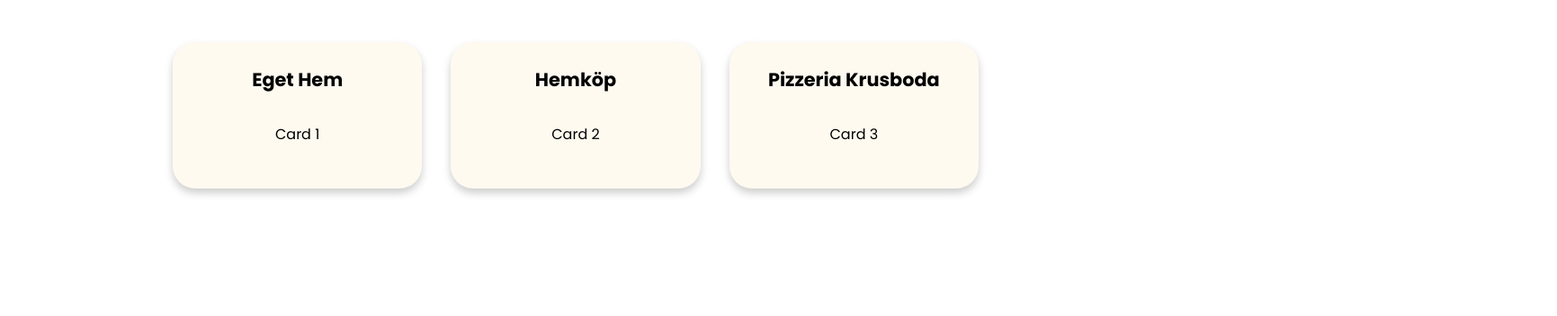
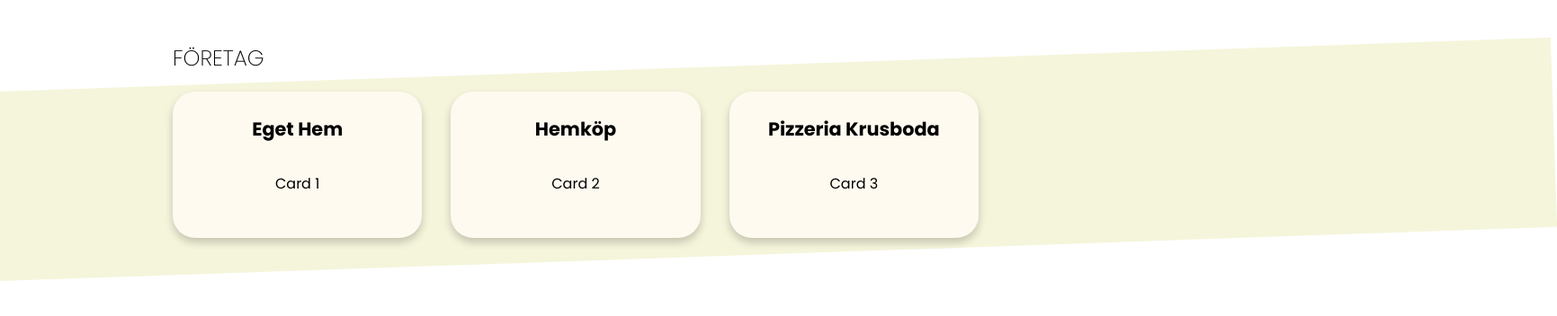
Before and after one commit to malte-berg/krusboda.se, a plain HTML site: page index.html in a window 1280 px wide. Shown: the part 150-502 px from the top of the page at 90% size, 1731 px wide, since content can reach past the window. Drawn offline with Linux system fonts and the light colour scheme.

Commit message:
Testing with ::before

```diff
--- a/index.html
+++ b/index.html
@@ -6,7 +6,7 @@
     <meta http-equiv="X-UA-Compatible" content="IE=edge">
     <meta name="viewport" content="width=device-width, initial-scale=1.0">
     <link rel="stylesheet" href="style.css">
-    <link href='https://fonts.googleapis.com/css?family=Poppins:100,200,300,400,400i,500i,700,900' rel='stylesheet'>
+    <link href='https://fonts.googleapis.com/css?family=Poppins:100,100i,200,200i,300,300i,400,400i,500,500i,700,900' rel='stylesheet'>
     <script src="https://kit.fontawesome.com/cb335caa17.js" crossorigin="anonymous"></script>
     <title>Krusboda</title>
 </head>
@@ -19,6 +19,7 @@
 
     <main>
         <section>
+            <h2 class="card-section-heading">FÖRETAG</h2>
             <div class="card-container">
                 <div class="card">
                     <h2>Eget Hem</h2>
--- a/style.css
+++ b/style.css
@@ -50,9 +50,23 @@ header {
 }
 
 .card-container {
+    position: relative;
     display: grid;
     grid-template-columns: repeat(3, 1fr);
     gap: 2em;
+}
+
+.card-container::before {
+    content: '';
+    position: absolute;
+    background-color: beige;
+    left: calc(-20vw);
+    top: -18%;
+    width: 200%;
+    height: 130%;
+    z-index: -1;
+    transform: rotate(-2deg);
+    overflow-x: hidden;
 }
 
 .card {
@@ -79,3 +93,7 @@ header {
         grid-template-columns: 1fr;
     }
 }
+
+.card-section-heading {
+    font-weight: 200;
+}
```
